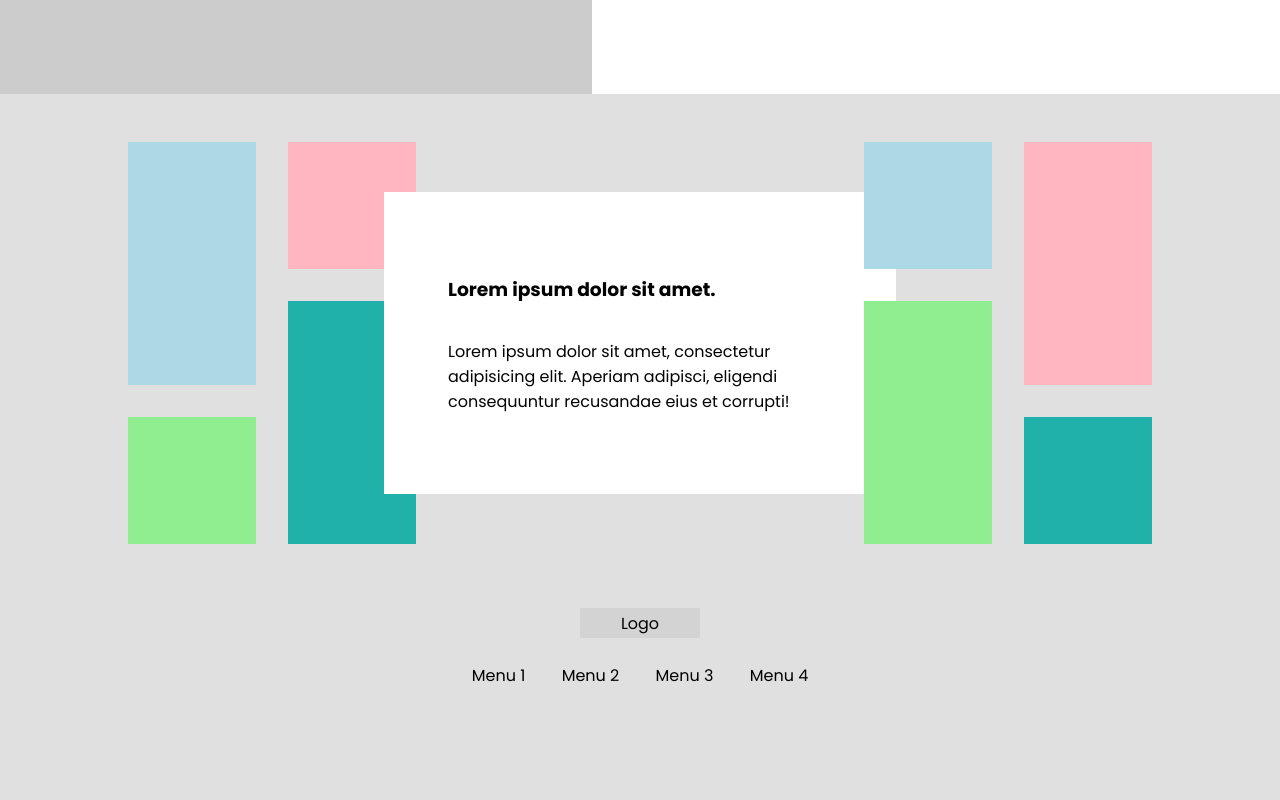
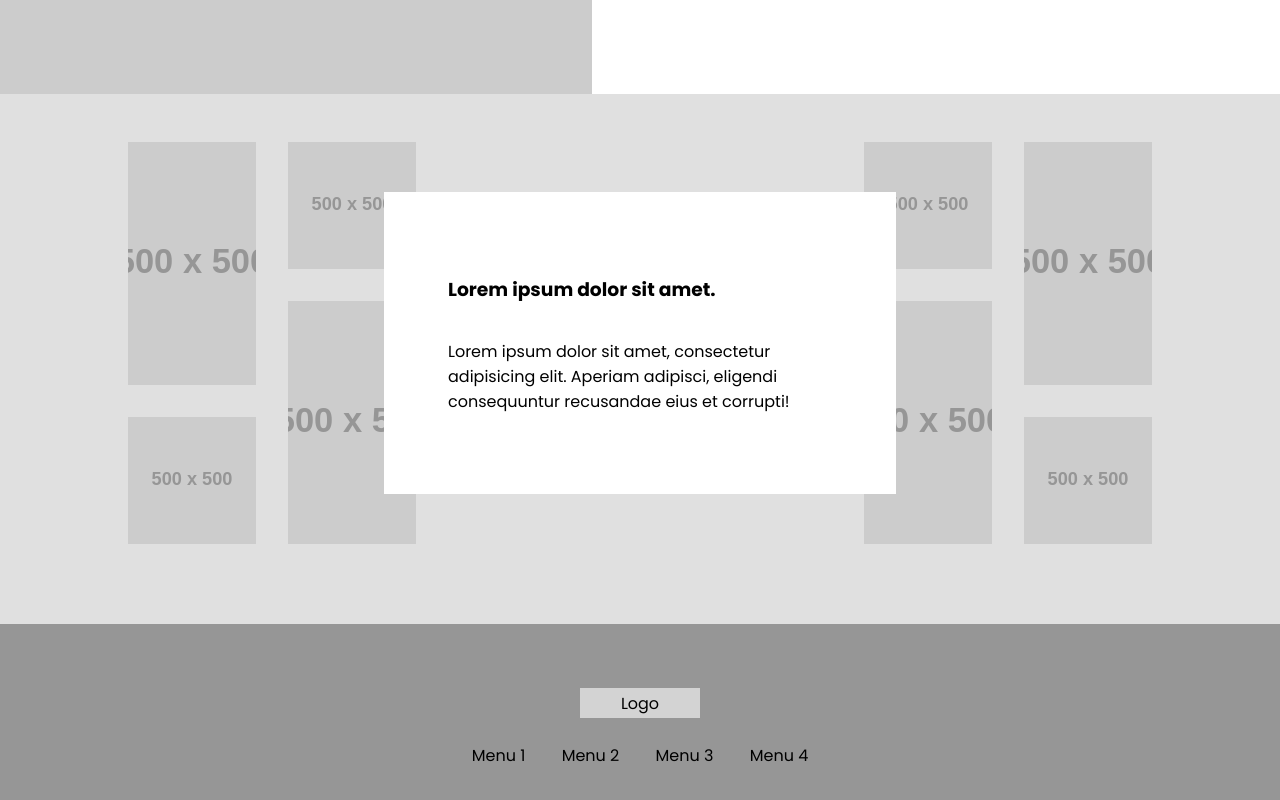
Before and after one commit to elinbostrom/Layout-and-Wireframe-task, a plain HTML site: page index.html in a window 1280 px wide. Shown: the part 3621-4421 px from the top of the page. Before the commit the page ends 4373 px from the top, so only its background shows below. Drawn offline with Linux system fonts and the light colour scheme; placeholder pictures from the web are drawn by us.

Commit message:
task 2 done, first grid assignment done

```diff
--- a/style.css
+++ b/style.css
@@ -83,25 +83,6 @@ main h2 {
   align-items: center;
   text-align: center;
   line-height: 1em;
-}
-
-footer {
-  display: flex;
-  flex-direction: column;
-  align-items: center;
-  justify-content: stretch;
-  padding: 4em;
-  background-color: rgb(224, 224, 224);
-}
-
-.footermenu a {
-  text-decoration: none;
-  color: black;
-  padding: 1em;
-}
-
-footer .logo {
-  margin-bottom: 25px;
 }
 
 article {
@@ -270,57 +251,104 @@ article {
 }
 
 .galleryimg1 {
-  background: lightblue;
+  background-image: url(https://via.placeholder.com/500);
+  background-position: center;
+  background-size: cover;
+  width: 100%;
+  height: 100%;
   grid-area: img1;
 }
 
 .galleryimg2 {
-  background: lightpink;
+  background-image: url(https://via.placeholder.com/500);
+  background-position: center;
+  background-size: cover;
+  width: 100%;
+  height: 100%;
   grid-area: img2;
 }
 
 .galleryimg3 {
-  background: lightgreen;
+  background-image: url(https://via.placeholder.com/500);
+  background-position: center;
+  background-size: cover;
+  width: 100%;
+  height: 100%;
   grid-area: img3;
 }
 
 .galleryimg4 {
-  background: lightseagreen;
+  background-image: url(https://via.placeholder.com/500);
+  background-position: center;
+  background-size: cover;
+  width: 100%;
+  height: 100%;
   grid-area: img4;
 }
 
 .galleryimg5 {
-  background: lightblue;
+  background-image: url(https://via.placeholder.com/500);
+  background-position: center;
+  background-size: cover;
+  width: 100%;
+  height: 100%;
   grid-area: img5;
 }
 
 .galleryimg6 {
-  background: lightpink;
+  background-image: url(https://via.placeholder.com/500);
+  background-position: center;
+  background-size: cover;
+  width: 100%;
+  height: 100%;
   grid-area: img6;
 }
 
 .galleryimg7 {
-  background: lightgreen;
+  background-image: url(https://via.placeholder.com/500);
+  background-position: center;
+  background-size: cover;
+  width: 100%;
+  height: 100%;
   grid-area: img7;
 }
 
 .galleryimg8 {
-  background: lightseagreen;
+  background-image: url(https://via.placeholder.com/500);
+  background-position: center;
+  background-size: cover;
+  width: 100%;
+  height: 100%;
   grid-area: img8;
 }
 
 .gallerytext {
   background: white;
-  grid-row: span 3;
   display: grid;
   align-self: center;
   margin-left: -4em;
   margin-right: -4em;
   padding: 4em;
+  grid-area: text;
+  z-index: 10;
 }
 
-.gallery:nth-child(5) {
-  grid-column: 3;
-  grid-row: 1 / 2 / 3;
-  z-index: 1;
+footer {
+  display: flex;
+  flex-direction: column;
+  align-items: center;
+  justify-content: stretch;
+  padding: 4em;
+  background-color: rgb(150, 150, 150);
+  margin-top: 5em;
 }
+
+.footermenu a {
+  text-decoration: none;
+  color: black;
+  padding: 1em;
+}
+
+footer .logo {
+  margin-bottom: 25px;
+}
```
